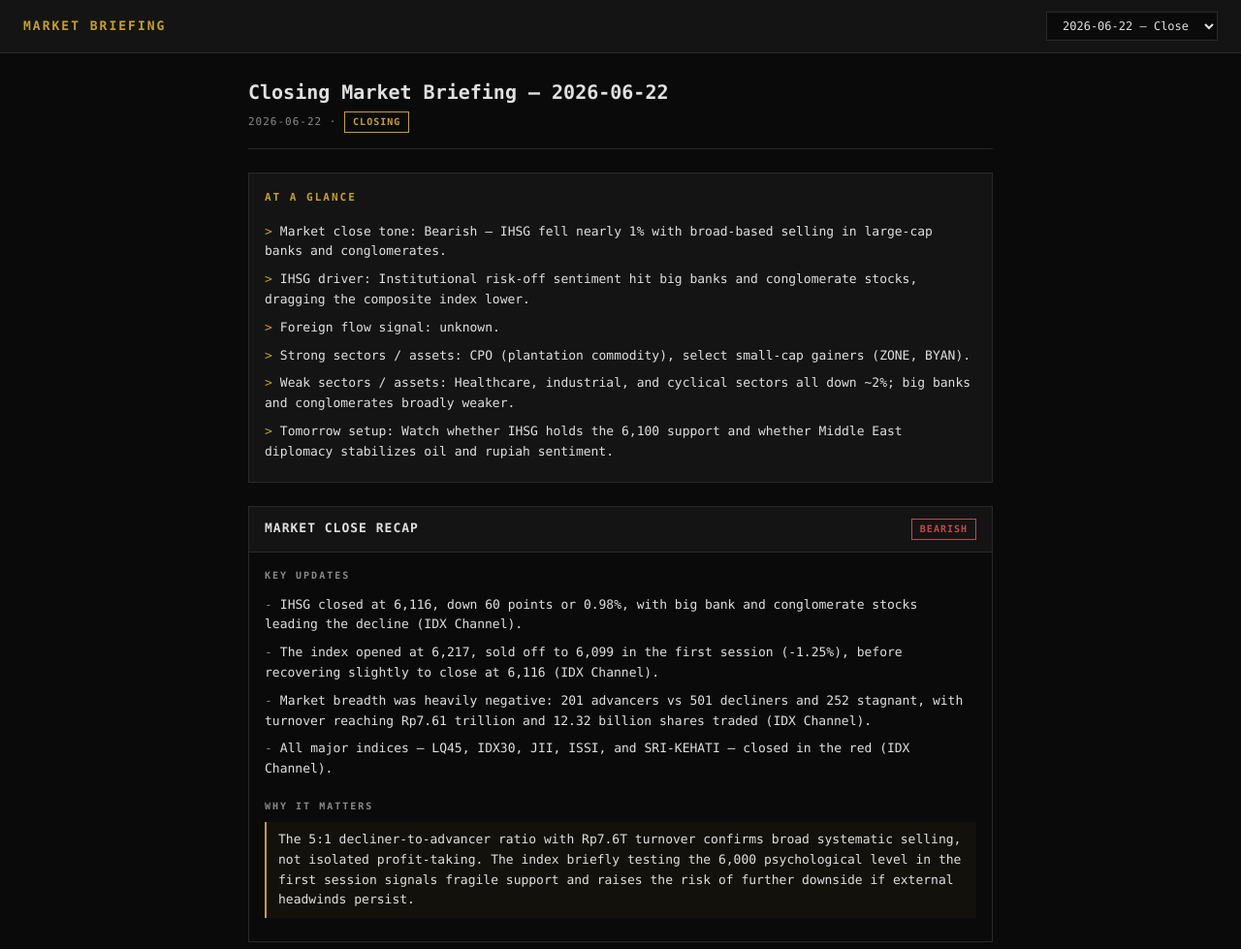
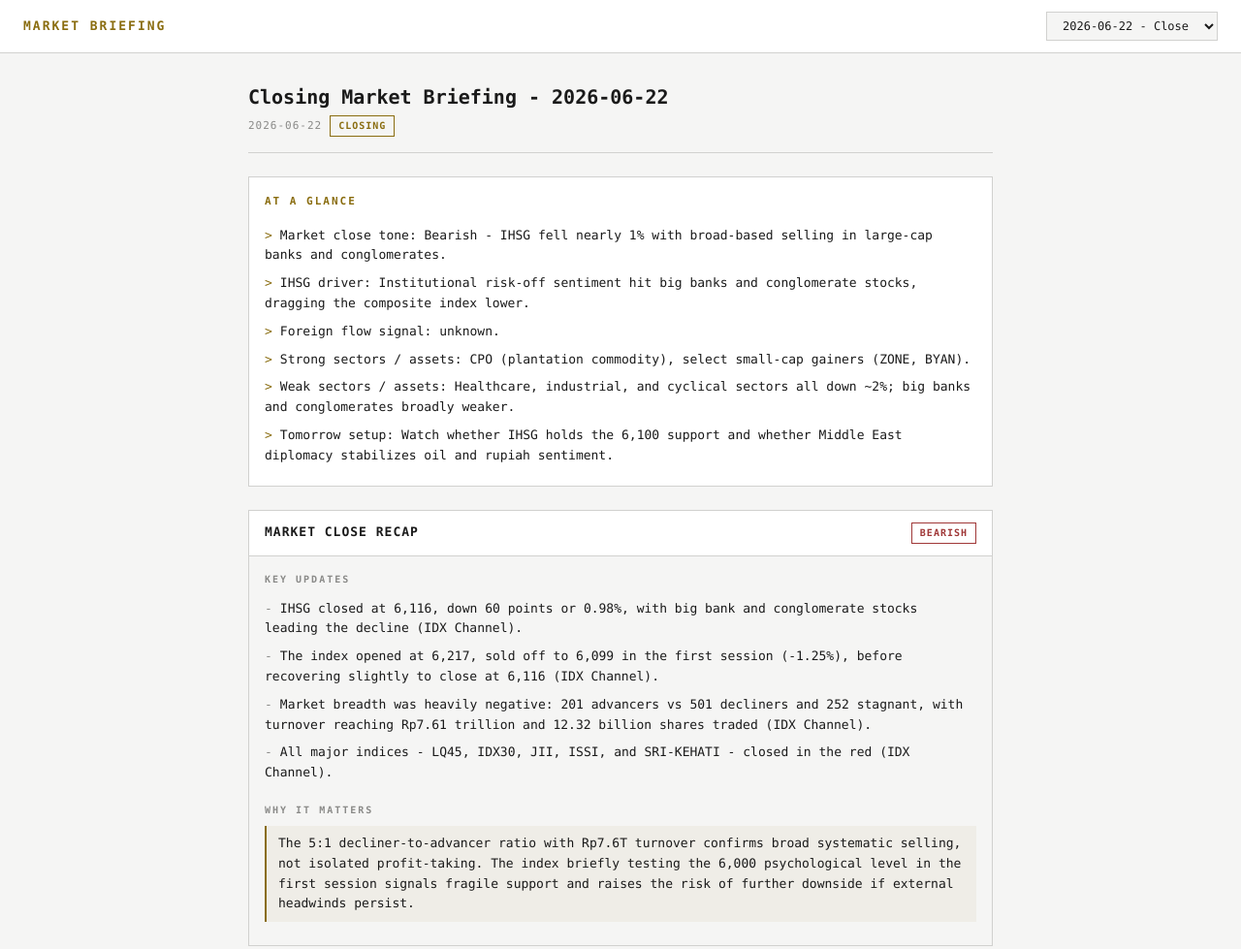
Before and after one commit to KennyUMN/market-briefing, a plain HTML site: page index.html in a window 1280 px wide. Shown: the top 979 px of the page at 97% size. Drawn offline with Linux system fonts and the light colour scheme.

Commit message:
fix: em-dash ban, skeletal loading, light mode, reduced motion, a11y labels

```diff
--- a/index.html
+++ b/index.html
@@ -5,16 +5,36 @@
 <meta name="viewport" content="width=device-width, initial-scale=1.0">
 <title>Market Briefing</title>
 <style>
+/* ── Theme tokens ── */
 :root {
-  --bg: #0a0a0a;
-  --surface: #141414;
-  --border: #2a2a2a;
-  --text: #e0e0e0;
-  --muted: #888;
+  --bg: #0c0c0e;
+  --surface: #161618;
+  --surface-hover: #1c1c1f;
+  --border: #2a2a2e;
+  --text: #dfe1e6;
+  --text-secondary: #b0b3ba;
+  --muted: #6b6e76;
   --gold: #c5a028;
-  --green: #4a7c4a;
-  --red: #c44a4a;
-  --mono: 'SF Mono', 'Monaco', 'Cascadia Mono', 'Roboto Mono', monospace;
+  --gold-dim: rgba(197, 160, 40, 0.08);
+  --green: #5a9656;
+  --red: #c75050;
+  --mono: 'SF Mono', 'Monaco', 'Cascadia Mono', 'Roboto Mono', 'Courier New', monospace;
+}
+
+@media (prefers-color-scheme: light) {
+  :root {
+    --bg: #f5f5f4;
+    --surface: #ffffff;
+    --surface-hover: #f0f0ee;
+    --border: #d1d1cf;
+    --text: #1a1a1a;
+    --text-secondary: #444448;
+    --muted: #8a8a88;
+    --gold: #8a6d10;
+    --gold-dim: rgba(138, 109, 16, 0.06);
+    --green: #3a6a36;
+    --red: #a03838;
+  }
 }
 
 * { margin: 0; padding: 0; box-sizing: border-box; }
@@ -25,10 +45,10 @@ body {
   font-family: var(--mono);
   font-size: 14px;
   line-height: 1.6;
-  padding: 0;
+  -webkit-font-smoothing: antialiased;
 }
 
-/* Header bar */
+/* ── Header bar ── */
 .bar {
   background: var(--surface);
   border-bottom: 1px solid var(--border);
@@ -57,18 +77,19 @@ body {
   font-family: var(--mono);
   font-size: 12px;
   cursor: pointer;
+  transition: border-color 0.2s ease;
 }
 
 .bar select:hover { border-color: var(--gold); }
 
-/* Container */
+/* ── Container ── */
 .wrap {
   max-width: 800px;
   margin: 0 auto;
-  padding: 24px 16px 80px;
+  padding: 32px 16px 80px;
 }
 
-/* Briefing header */
+/* ── Briefing header ── */
 .briefing-header {
   border-bottom: 1px solid var(--border);
   padding-bottom: 16px;
@@ -78,7 +99,8 @@ body {
 .briefing-header h2 {
   font-size: 20px;
   font-weight: 700;
-  margin-bottom: 4px;
+  margin-bottom: 6px;
+  line-height: 1.3;
 }
 
 .briefing-header .meta {
@@ -86,6 +108,9 @@ body {
   color: var(--muted);
   text-transform: uppercase;
   letter-spacing: 1px;
+  display: flex;
+  align-items: center;
+  gap: 8px;
 }
 
 .briefing-header .badge {
@@ -101,13 +126,16 @@ body {
 .badge.closing { color: var(--gold); border-color: var(--gold); }
 .badge.morning { color: var(--green); border-color: var(--green); }
 
-/* At a Glance */
+/* ── At a Glance ── */
 .glance {
   background: var(--surface);
   border: 1px solid var(--border);
   padding: 16px;
   margin-bottom: 24px;
+  transition: background 0.2s ease;
 }
+
+.glance:hover { background: var(--surface-hover); }
 
 .glance h3 {
   font-size: 11px;
@@ -117,9 +145,7 @@ body {
   margin-bottom: 12px;
 }
 
-.glance ul {
-  list-style: none;
-}
+.glance ul { list-style: none; }
 
 .glance li {
   padding: 4px 0;
@@ -133,11 +159,14 @@ body {
   margin-right: 8px;
 }
 
-/* Section */
+/* ── Section ── */
 .section {
   border: 1px solid var(--border);
   margin-bottom: 16px;
+  transition: border-color 0.2s ease;
 }
+
+.section:hover { border-color: var(--muted); }
 
 .section-header {
   background: var(--surface);
@@ -169,9 +198,7 @@ body {
 .bias-mixed { color: var(--gold); border-color: var(--gold); }
 .bias-neutral { color: var(--muted); border-color: var(--muted); }
 
-.section-body {
-  padding: 16px;
-}
+.section-body { padding: 16px; }
 
 .section-body h4 {
   font-size: 10px;
@@ -205,11 +232,11 @@ body {
   color: var(--text);
   padding: 8px 12px;
   border-left: 2px solid var(--gold);
-  background: rgba(197, 160, 40, 0.05);
+  background: var(--gold-dim);
   margin: 8px 0;
 }
 
-/* Movers */
+/* ── Movers ── */
 .movers {
   display: grid;
   gap: 12px;
@@ -219,7 +246,10 @@ body {
 .mover {
   border: 1px solid var(--border);
   padding: 12px 16px;
+  transition: border-color 0.2s ease;
 }
+
+.mover:hover { border-color: var(--muted); }
 
 .mover-header {
   display: flex;
@@ -234,14 +264,8 @@ body {
   color: var(--gold);
 }
 
-.mover-body {
-  font-size: 12px;
-  color: var(--text);
-}
-
-.mover-body p {
-  margin-bottom: 4px;
-}
+.mover-body { font-size: 12px; color: var(--text); }
+.mover-body p { margin-bottom: 4px; }
 
 .mover-body .label {
   color: var(--muted);
@@ -250,7 +274,7 @@ body {
   letter-spacing: 1px;
 }
 
-/* Watchpoints */
+/* ── Watchpoints ── */
 .watchpoints {
   border: 1px solid var(--border);
   padding: 16px;
@@ -279,10 +303,8 @@ body {
   font-weight: 700;
 }
 
-/* Sources */
-.sources {
-  margin-bottom: 24px;
-}
+/* ── Sources ── */
+.sources { margin-bottom: 24px; }
 
 .sources h3 {
   font-size: 11px;
@@ -293,20 +315,18 @@ body {
 }
 
 .sources ul { list-style: none; }
-.sources li {
-  padding: 4px 0;
-  font-size: 11px;
-}
+.sources li { padding: 4px 0; font-size: 11px; }
 
 .sources a {
   color: var(--gold);
   text-decoration: none;
   border-bottom: 1px dotted var(--border);
+  transition: border-color 0.2s ease;
 }
 
 .sources a:hover { border-bottom-color: var(--gold); }
 
-/* Empty state */
+/* ── Empty state ── */
 .empty {
   text-align: center;
   padding: 80px 16px;
@@ -319,17 +339,37 @@ body {
   color: var(--text);
 }
 
-/* Loading */
-.loading {
-  text-align: center;
-  padding: 40px;
-  color: var(--muted);
-  font-size: 12px;
-  text-transform: uppercase;
-  letter-spacing: 2px;
+/* ── Skeletal loading ── */
+.skeleton {
+  padding: 32px 0;
 }
 
-/* Footer */
+.skel-line {
+  height: 14px;
+  background: var(--surface);
+  border: 1px solid var(--border);
+  margin-bottom: 8px;
+  animation: pulse 1.8s ease-in-out infinite;
+}
+
+.skel-line.short { width: 40%; }
+.skel-line.med { width: 65%; }
+.skel-line.long { width: 85%; }
+
+.skel-block {
+  height: 80px;
+  background: var(--surface);
+  border: 1px solid var(--border);
+  margin-bottom: 16px;
+  animation: pulse 1.8s ease-in-out infinite;
+}
+
+@keyframes pulse {
+  0%, 100% { opacity: 0.4; }
+  50% { opacity: 0.7; }
+}
+
+/* ── Footer ── */
 .footer {
   text-align: center;
   padding: 24px;
@@ -338,20 +378,25 @@ body {
   border-top: 1px solid var(--border);
   text-transform: uppercase;
   letter-spacing: 1px;
+  line-height: 1.8;
 }
 
-/* Bias helper */
-.bias-class {
-  display: inline-block;
-  margin-left: 8px;
-  font-size: 10px;
-  color: var(--muted);
-}
-
+/* ── Responsive ── */
 @media (max-width: 600px) {
   .wrap { padding: 16px 8px 60px; }
   .briefing-header h2 { font-size: 16px; }
   .section-body { padding: 12px; }
+  .bar { padding: 10px 12px; }
+  .bar h1 { font-size: 11px; letter-spacing: 1px; }
+}
+
+/* ── Reduced motion ── */
+@media (prefers-reduced-motion: reduce) {
+  *, *::before, *::after {
+    animation-duration: 0.01ms !important;
+    animation-iteration-count: 1 !important;
+    transition-duration: 0.01ms !important;
+  }
 }
 </style>
 </head>
@@ -359,17 +404,25 @@ body {
 
 <div class="bar">
   <h1>Market Briefing</h1>
-  <select id="briefing-select" onchange="loadBriefing()">
+  <select id="briefing-select" onchange="loadBriefing()" aria-label="Select briefing date">
     <option value="">Loading...</option>
   </select>
 </div>
 
 <div class="wrap" id="content">
-  <div class="loading">Loading briefings...</div>
+  <div class="skeleton">
+    <div class="skel-line long"></div>
+    <div class="skel-line short"></div>
+    <div class="skel-block"></div>
+    <div class="skel-block"></div>
+    <div class="skel-block"></div>
+  </div>
 </div>
 
 <div class="footer">
-  Data from IDX Channel &middot; Generated by openclaw &middot; Hosted on GitHub Pages
+  Data from IDX Channel<br>
+  Generated by openclaw<br>
+  Hosted on GitHub Pages
 </div>
 
 <script>
@@ -384,9 +437,15 @@ function biasClass(bias) {
   return 'bias-neutral';
 }
 
+// Escape HTML and replace em-dashes with hyphens (em-dash ban, Section 9.G)
 function esc(s) {
   if (!s) return '';
-  return s.replace(/&/g,'&amp;').replace(/</g,'&lt;').replace(/>/g,'&gt;');
+  return s
+    .replace(/&/g, '&amp;')
+    .replace(/</g, '&lt;')
+    .replace(/>/g, '&gt;')
+    .replace(/\u2014/g, '-')   // em-dash -> hyphen
+    .replace(/\u2013/g, '-');  // en-dash -> hyphen
 }
 
 function renderBriefing(b) {
@@ -397,105 +456,105 @@ function renderBriefing(b) {
   let html = '';
 
   // Header
-  html += `<div class="briefing-header">`;
-  html += `<h2>${esc(b.title)}</h2>`;
-  html += `<div class="meta">${b.date} &middot; <span class="badge ${b.type}">${b.type}</span></div>`;
-  html += `</div>`;
+  html += '<div class="briefing-header">';
+  html += '<h2>' + esc(b.title) + '</h2>';
+  html += '<div class="meta"><span>' + b.date + '</span><span class="badge ' + b.type + '">' + b.type + '</span></div>';
+  html += '</div>';
 
   // At a Glance
   if (b.glance && b.glance.length) {
-    html += `<div class="glance">`;
-    html += `<h3>At a Glance</h3><ul>`;
-    b.glance.forEach(g => html += `<li>${esc(g)}</li>`);
-    html += `</ul></div>`;
+    html += '<div class="glance">';
+    html += '<h3>At a Glance</h3><ul>';
+    b.glance.forEach(function(g) { html += '<li>' + esc(g) + '</li>'; });
+    html += '</ul></div>';
   }
 
   // Sections
   if (b.sections) {
-    b.sections.forEach(s => {
-      html += `<div class="section">`;
-      html += `<div class="section-header">`;
-      html += `<h3>${esc(s.title)}</h3>`;
+    b.sections.forEach(function(s) {
+      html += '<div class="section">';
+      html += '<div class="section-header">';
+      html += '<h3>' + esc(s.title) + '</h3>';
       if (s.bias) {
-        const bc = biasClass(s.bias);
-        const biasText = s.bias.split('—')[0].trim();
-        html += `<span class="bias-tag ${bc}">${esc(biasText)}</span>`;
+        var bc = biasClass(s.bias);
+        var biasText = s.bias.split(/[\u2014\u2013-]/)[0].trim();
+        html += '<span class="bias-tag ' + bc + '">' + esc(biasText) + '</span>';
       }
-      html += `</div>`;
-      html += `<div class="section-body">`;
+      html += '</div>';
+      html += '<div class="section-body">';
 
       if (s.updates && s.updates.length) {
-        html += `<h4>Key Updates</h4><ul>`;
-        s.updates.forEach(u => html += `<li>${esc(u)}</li>`);
-        html += `</ul>`;
+        html += '<h4>Key Updates</h4><ul>';
+        s.updates.forEach(function(u) { html += '<li>' + esc(u) + '</li>'; });
+        html += '</ul>';
       }
 
       if (s.analysis) {
-        html += `<h4>Why It Matters</h4>`;
-        html += `<div class="analysis">${esc(s.analysis)}</div>`;
+        html += '<h4>Why It Matters</h4>';
+        html += '<div class="analysis">' + esc(s.analysis) + '</div>';
       }
 
-      html += `</div></div>`;
+      html += '</div></div>';
     });
   }
 
   // Movers
   if (b.movers && b.movers.length) {
-    html += `<div class="movers">`;
-    b.movers.forEach(m => {
-      const bc = biasClass(m.bias);
-      html += `<div class="mover">`;
-      html += `<div class="mover-header">`;
-      html += `<span class="stock">${esc(m.stock)}</span>`;
+    html += '<div class="movers">';
+    b.movers.forEach(function(m) {
+      var bc = biasClass(m.bias);
+      html += '<div class="mover">';
+      html += '<div class="mover-header">';
+      html += '<span class="stock">' + esc(m.stock) + '</span>';
       if (m.bias) {
-        const biasText = m.bias.split('—')[0].trim();
-        html += `<span class="bias-tag ${bc}">${esc(biasText)}</span>`;
+        var biasText = m.bias.split(/[\u2014\u2013-]/)[0].trim();
+        html += '<span class="bias-tag ' + bc + '">' + esc(biasText) + '</span>';
       }
-      html += `</div>`;
-      html += `<div class="mover-body">`;
-      html += `<p><span class="label">Catalyst:</span> ${esc(m.catalyst)}</p>`;
-      if (m.watch) html += `<p><span class="label">Watch:</span> ${esc(m.watch)}</p>`;
-      html += `</div></div>`;
+      html += '</div>';
+      html += '<div class="mover-body">';
+      html += '<p><span class="label">Catalyst:</span> ' + esc(m.catalyst) + '</p>';
+      if (m.watch) html += '<p><span class="label">Watch:</span> ' + esc(m.watch) + '</p>';
+      html += '</div></div>';
     });
-    html += `</div>`;
+    html += '</div>';
   }
 
   // Watchpoints
   if (b.watchpoints && b.watchpoints.length) {
-    html += `<div class="watchpoints">`;
-    html += `<h3>Tomorrow's Watchpoints</h3><ul>`;
-    b.watchpoints.forEach(w => html += `<li>${esc(w)}</li>`);
-    html += `</ul></div>`;
+    html += '<div class="watchpoints">';
+    html += "<h3>Tomorrow's Watchpoints</h3><ul>";
+    b.watchpoints.forEach(function(w) { html += '<li>' + esc(w) + '</li>'; });
+    html += '</ul></div>';
   }
 
   // Sources
   if (b.sources && b.sources.length) {
-    html += `<div class="sources">`;
-    html += `<h3>Sources</h3><ul>`;
-    b.sources.forEach(s => {
+    html += '<div class="sources">';
+    html += '<h3>Sources</h3><ul>';
+    b.sources.forEach(function(s) {
       if (s.url) {
-        html += `<li><a href="${esc(s.url)}" target="_blank" rel="noopener">${esc(s.title)}</a></li>`;
+        html += '<li><a href="' + esc(s.url) + '" target="_blank" rel="noopener">' + esc(s.title) + '</a></li>';
       } else {
-        html += `<li>${esc(s.title)}</li>`;
+        html += '<li>' + esc(s.title) + '</li>';
       }
     });
-    html += `</ul></div>`;
+    html += '</ul></div>';
   }
 
   return html;
 }
 
 function loadBriefing() {
-  const select = document.getElementById('briefing-select');
-  const idx = parseInt(select.value);
-  const b = briefings[idx];
+  var select = document.getElementById('briefing-select');
+  var idx = parseInt(select.value);
+  var b = briefings[idx];
   document.getElementById('content').innerHTML = renderBriefing(b);
 }
 
 async function init() {
   try {
-    const res = await fetch('data/briefings.json');
-    if (!res.ok) throw new Error(`HTTP ${res.status}`);
+    var res = await fetch('data/briefings.json');
+    if (!res.ok) throw new Error('HTTP ' + res.status);
     briefings = await res.json();
 
     if (!briefings.length) {
@@ -505,13 +564,13 @@ async function init() {
     }
 
     // Populate dropdown
-    const select = document.getElementById('briefing-select');
+    var select = document.getElementById('briefing-select');
     select.innerHTML = '';
-    briefings.forEach((b, i) => {
-      const opt = document.createElement('option');
+    briefings.forEach(function(b, i) {
+      var opt = document.createElement('option');
       opt.value = i;
-      const typeLabel = b.type === 'closing' ? 'Close' : 'Morning';
-      opt.textContent = `${b.date} — ${typeLabel}`;
+      var typeLabel = b.type === 'closing' ? 'Close' : 'Morning';
+      opt.textContent = b.date + ' - ' + typeLabel;
       select.appendChild(opt);
     });
 
@@ -521,7 +580,7 @@ async function init() {
 
   } catch (e) {
     document.getElementById('content').innerHTML =
-      `<div class="empty"><h2>Failed to load</h2><p>${esc(e.message)}</p></div>`;
+      '<div class="empty"><h2>Failed to load</h2><p>' + esc(e.message) + '</p></div>';
   }
 }
 
```
